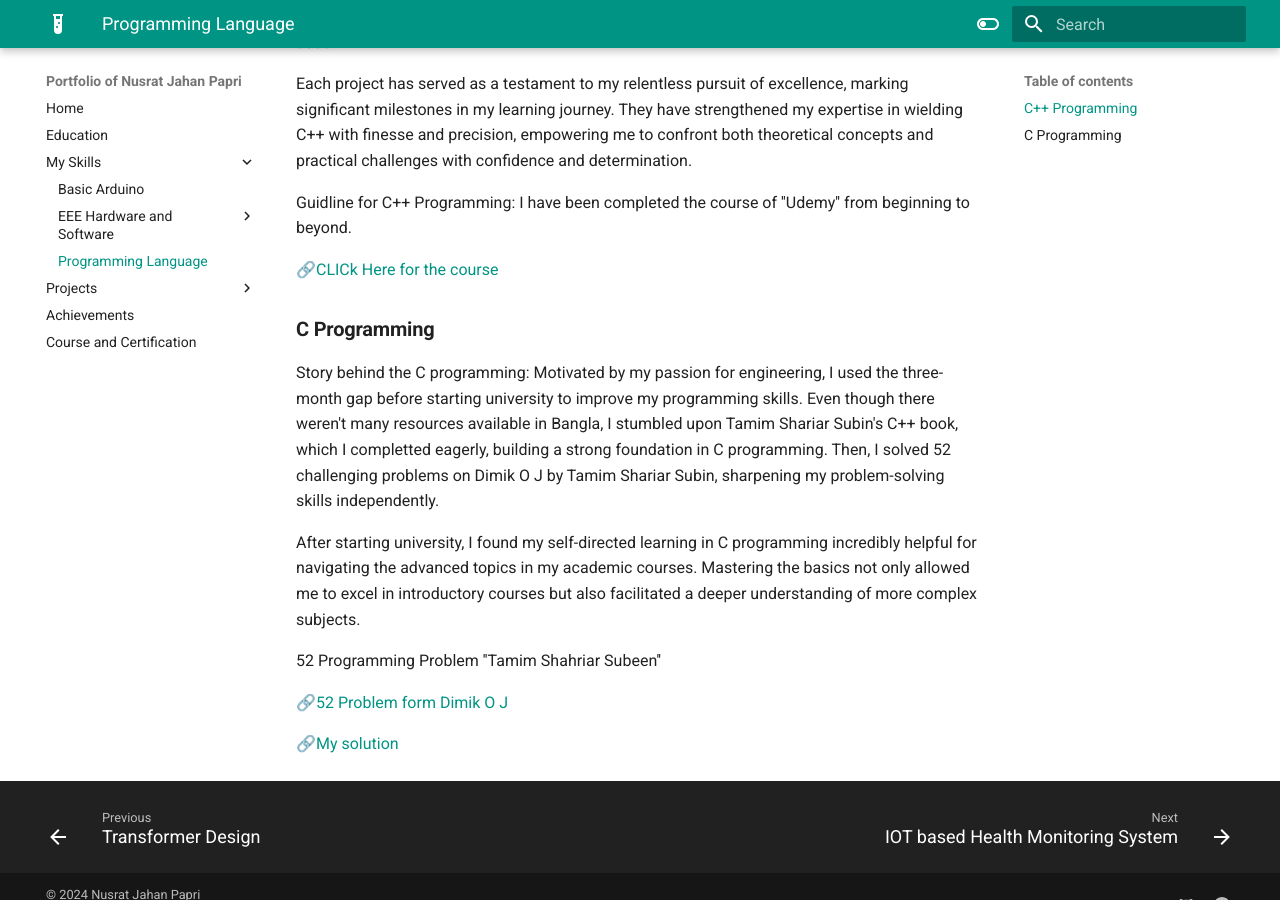
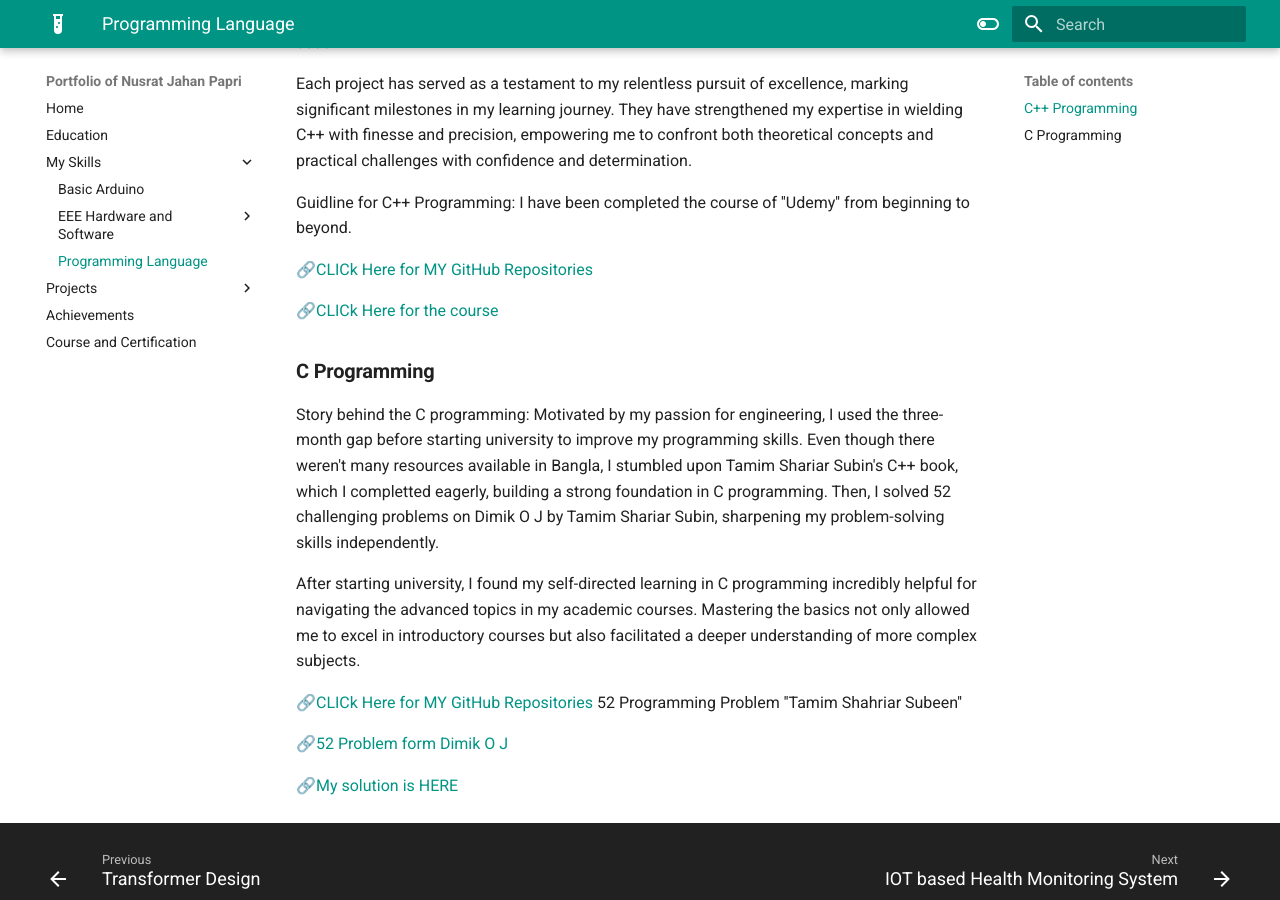
Before and after one commit to Nusrat008/papri-portfolio, an MkDocs documentation site: the page built from docs/CplusPlus.md, in a window 1280 px wide and 900 px high, scrolled down 468 px. Built offline with MkDocs 1.6.1 and Material for MkDocs 9.7.7, drawn with Linux system fonts in a browser that asks for light colours.

Commit message:
updated programming

```diff
--- a/docs/CplusPlus.md
+++ b/docs/CplusPlus.md
@@ -10,6 +10,9 @@ Each project has served as a testament to my relentless pursuit of excellence, m
 Guidline for C++ Programming:
 I have been completed the course of ''Udemy'' from beginning to beyond.
 
+
+🔗[CLICk Here for MY GitHub Repositories](https://github.com/Nusrat008/C-plus-plus-Programming-basic-to-Intermediate)
+
 🔗[CLICk Here for the course](https://drive.google.com/drive/folders/1qdH4Gn2p-Ids-UH5u_4TRlkOUphPqdm6?usp=sharing)
 
 ### **C Programming**
@@ -20,9 +23,11 @@ After starting university, I found my self-directed learning in C programming in
 
 
 
+
+🔗[CLICk Here for MY GitHub Repositories](https://github.com/Nusrat008/C-programming)
 52 Programming Problem ''Tamim Shahriar Subeen''
 
 🔗[52 Problem form Dimik O J ](https://dimikoj.com/problems)
 
 
-🔗[My solution ]()
+🔗[My solution is HERE](https://github.com/Nusrat008/C-programming/tree/main/52%20Problem%20Solving)
```
